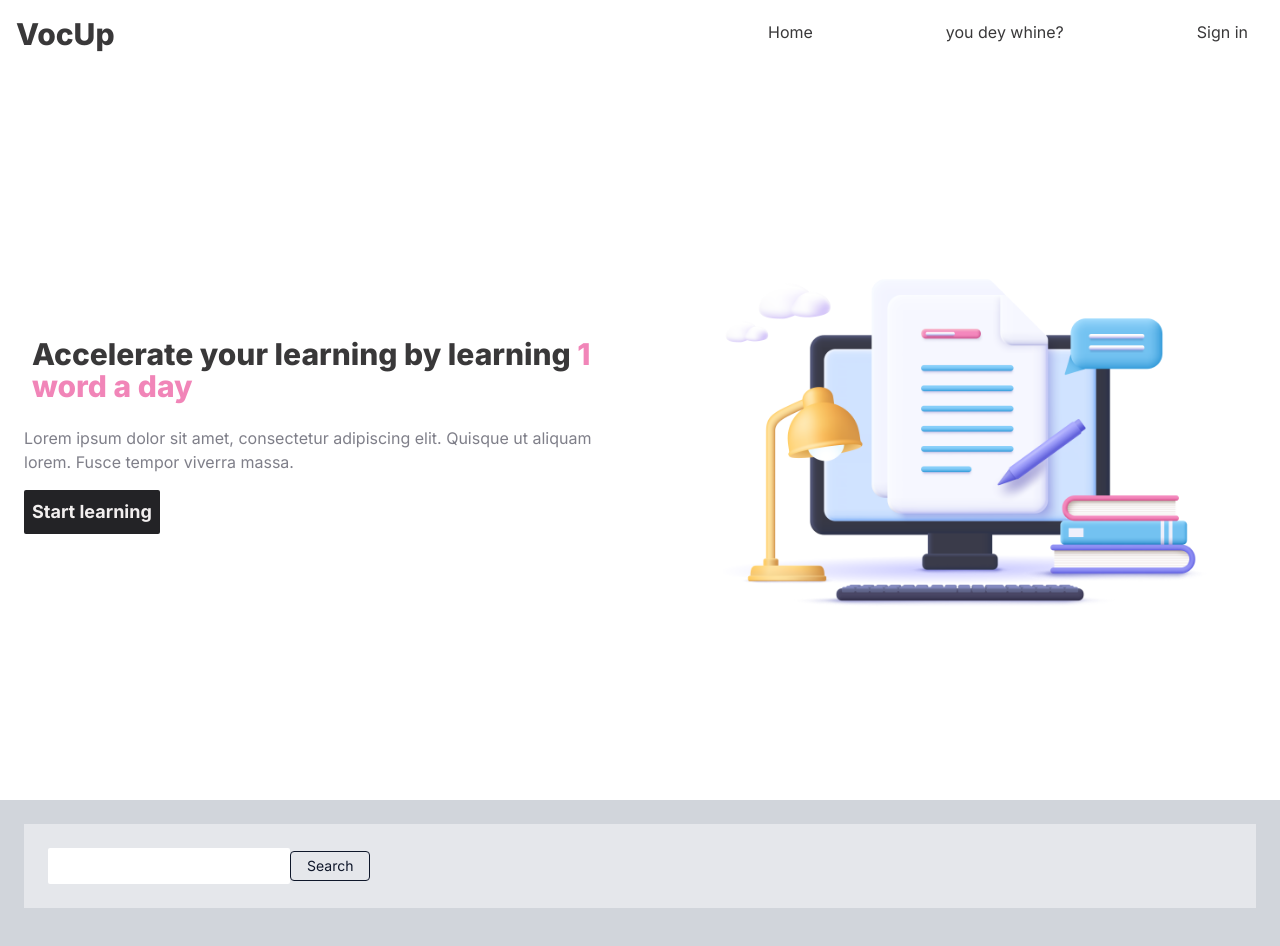
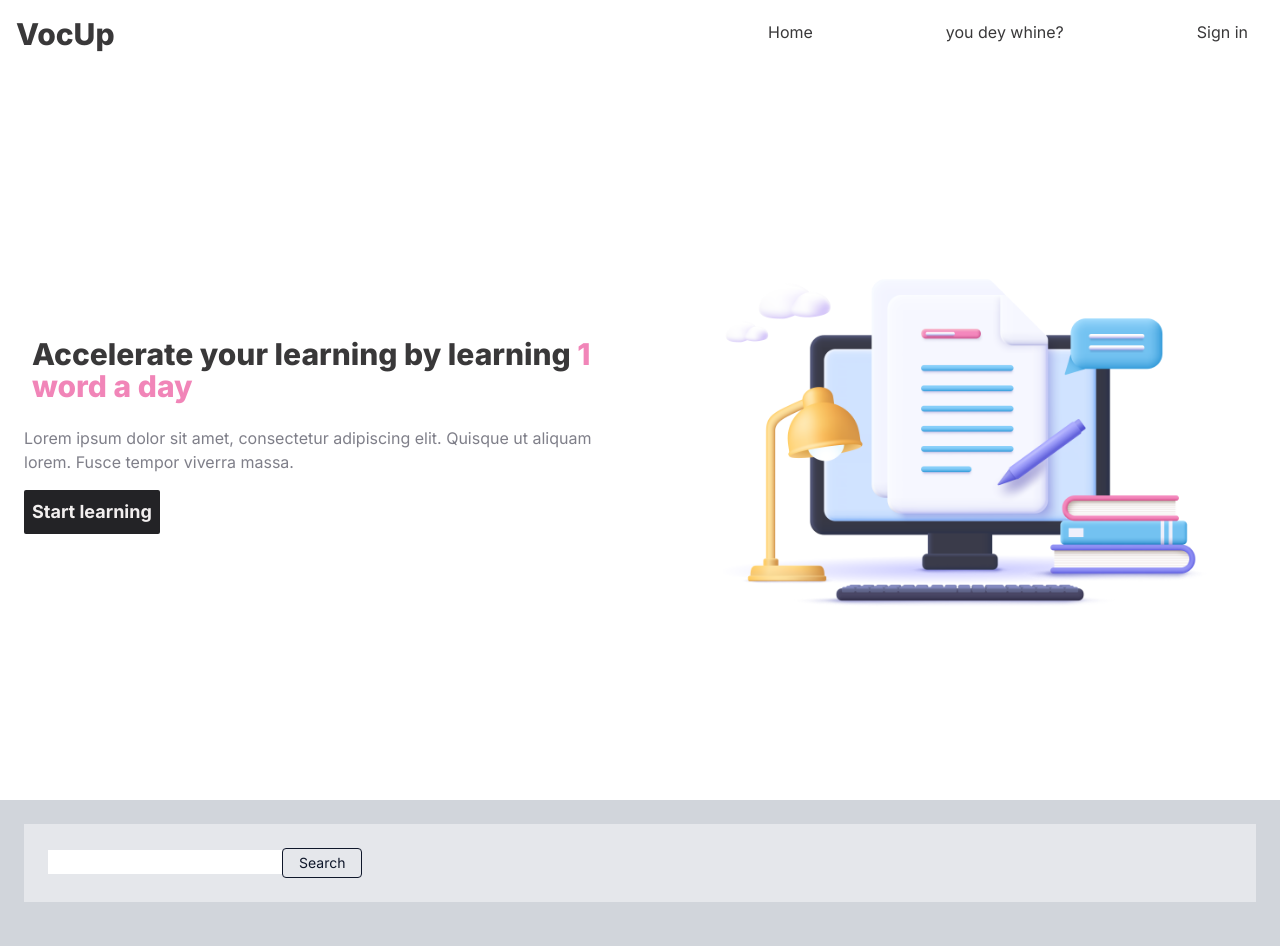
Before and after one commit to OvyEvbodi/vocup_client, a Next.js app: page / in a window 1280 px wide. Shown: the top 946 px of the page. Built offline with nearby package versions, Linux system fonts and the light colour scheme.

Commit message:
Update Input component props to take style

```diff
--- a/components/Input.tsx
+++ b/components/Input.tsx
@@ -12,9 +12,10 @@ export interface InputProps {
     required?: boolean;
     autocomplete?: 'on' | 'off';
     value?: string;
+    className?: string;
 }
 
-const Input: NextPage<InputProps> = ({ onChange, onLoad, name, type, placeholder, id, required, autocomplete, value } ) => (
+const Input: NextPage<InputProps> = ({ onChange, onLoad, name, type, placeholder, id, required, autocomplete, value , className} ) => (
     <input
         onChange={ onChange }
         onLoad={ onLoad }
@@ -22,7 +23,7 @@ const Input: NextPage<InputProps> = ({ onChange, onLoad, name, type, placeholder
         type={ type }
         placeholder={ placeholder }
         id={ id }
-        className='py-2 px-4 outline-none text-sm text-bg-dark_bg rounded-sm'
+        className={ className }
         required={ required }
         autoComplete={ autocomplete }
         value={ value }
```
